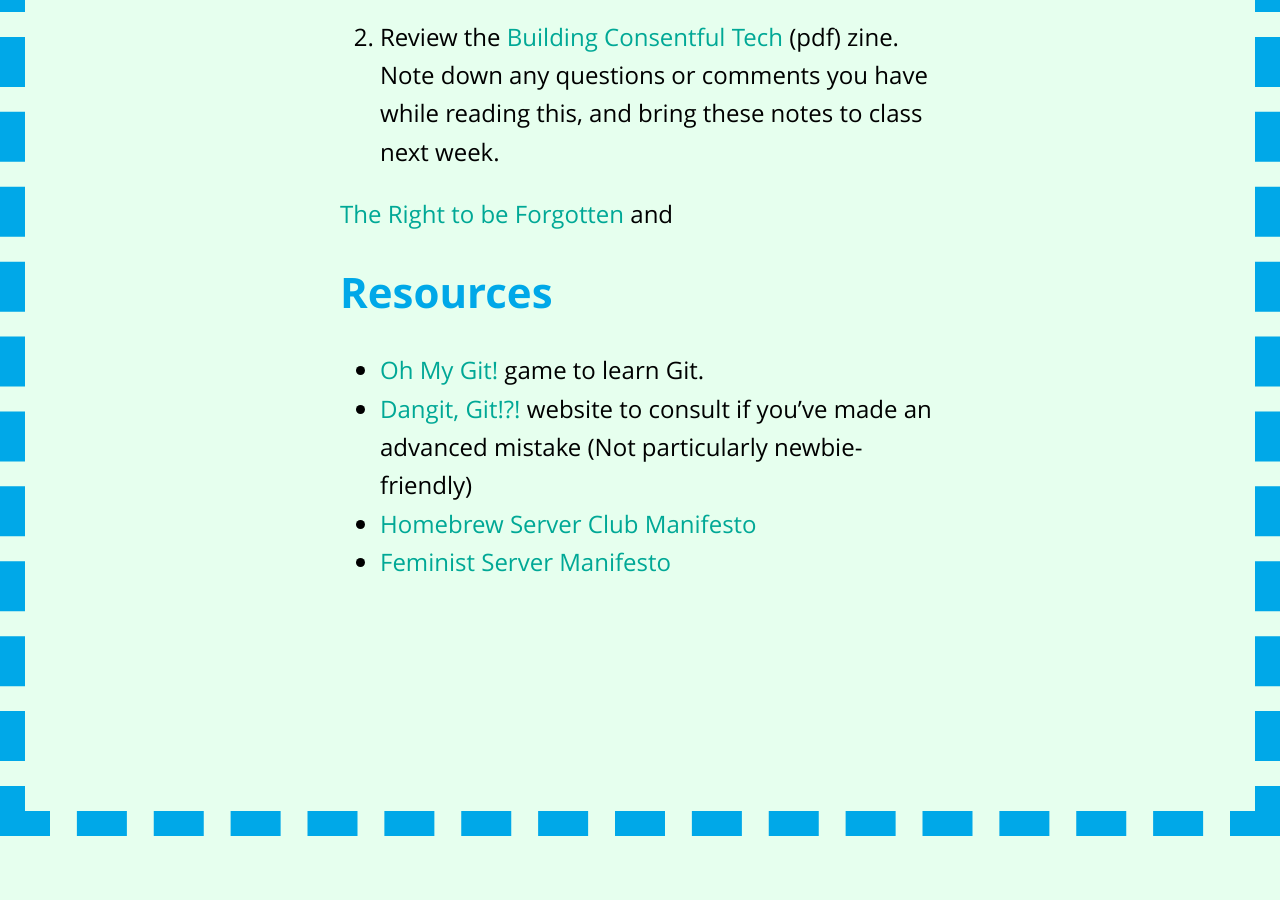
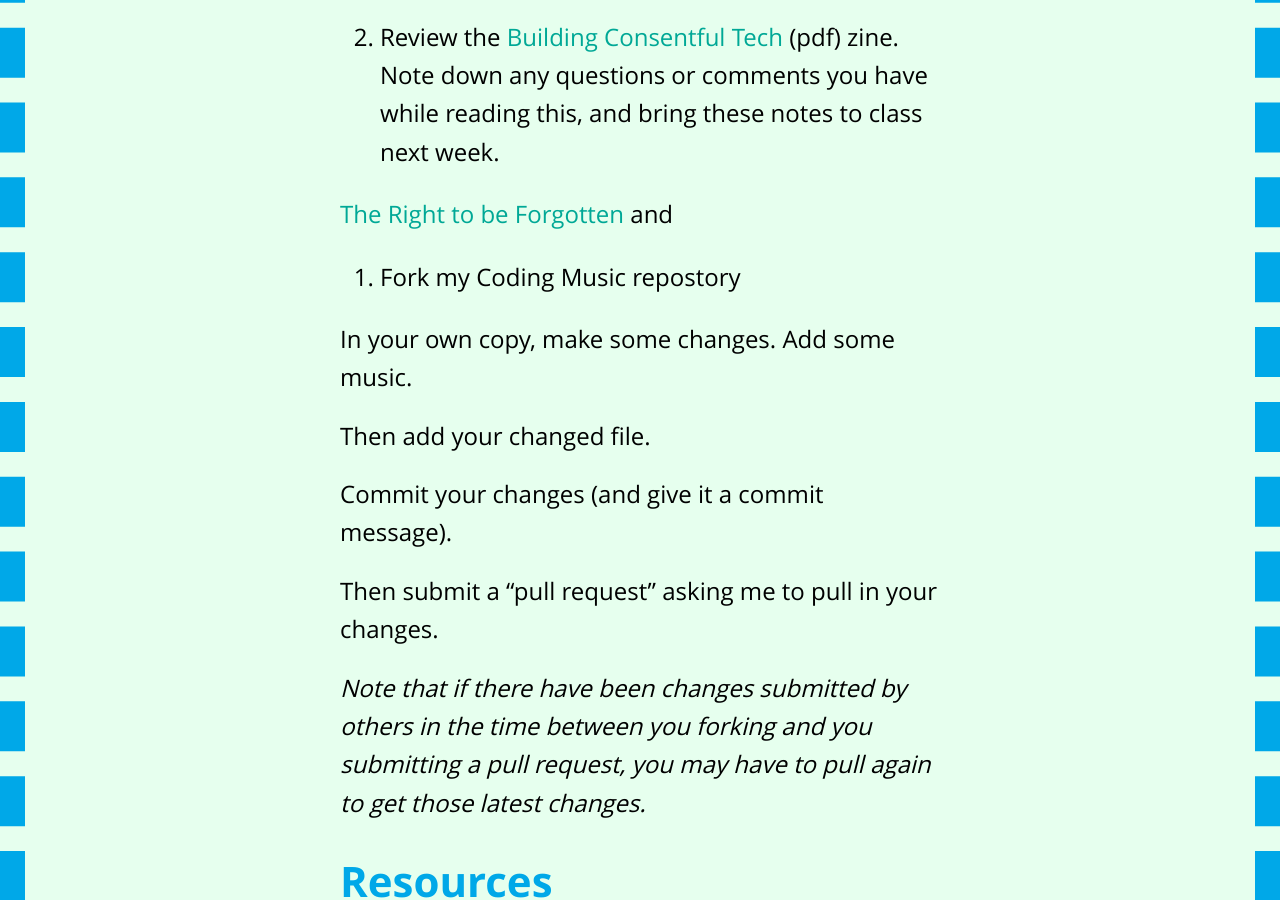
Before and after one commit to lee2sman/social_software_2021, a Jekyll site: the page built from _posts/2021-09-28-week5.md, in a window 1280 px wide and 900 px high, scrolled down 12847 px. Built offline with Jekyll 4.4.1, drawn with Linux system fonts in a browser that asks for light colours; nearby versions of some CDN libraries; comment, search, counter and statistics services are not loaded; before the commit the page ends 13683 px from its top, so only the background shows below that.

Commit message:
update week5

```diff
--- a/_posts/2021-09-28-week5.md
+++ b/_posts/2021-09-28-week5.md
@@ -126,8 +126,7 @@ If you want to upload some files click on the **Upload files** button. You can t
 
 It will take you back to your home page for that project, and you'll see all of your files listed there.
 
-![commit files]({{"assets/img/files-added-and-committed.png" }})
-
+![commit files]({{"assets/img/committed.png" }})
 
 ## Homework
 
@@ -145,6 +144,19 @@ What do you think about Ross Douthat's Op Ed piece and his suggestions? Explain
 
 [The Right to be Forgotten](https://gdpr.eu/right-to-be-forgotten/) and
 
+1. Fork my Coding Music repostory
+
+In your own copy, make some changes. Add some music.
+
+Then add your changed file.
+
+Commit your changes (and give it a commit message).
+
+Then submit a "pull request" asking me to pull in your changes.
+
+*Note that if there have been changes submitted by others in the time between you forking and you submitting a pull request, you may have to pull again to get those latest changes.*
+
+
 ## Resources
 
 - [Oh My Git!](https://blinry.itch.io/oh-my-git) game to learn Git.
```
